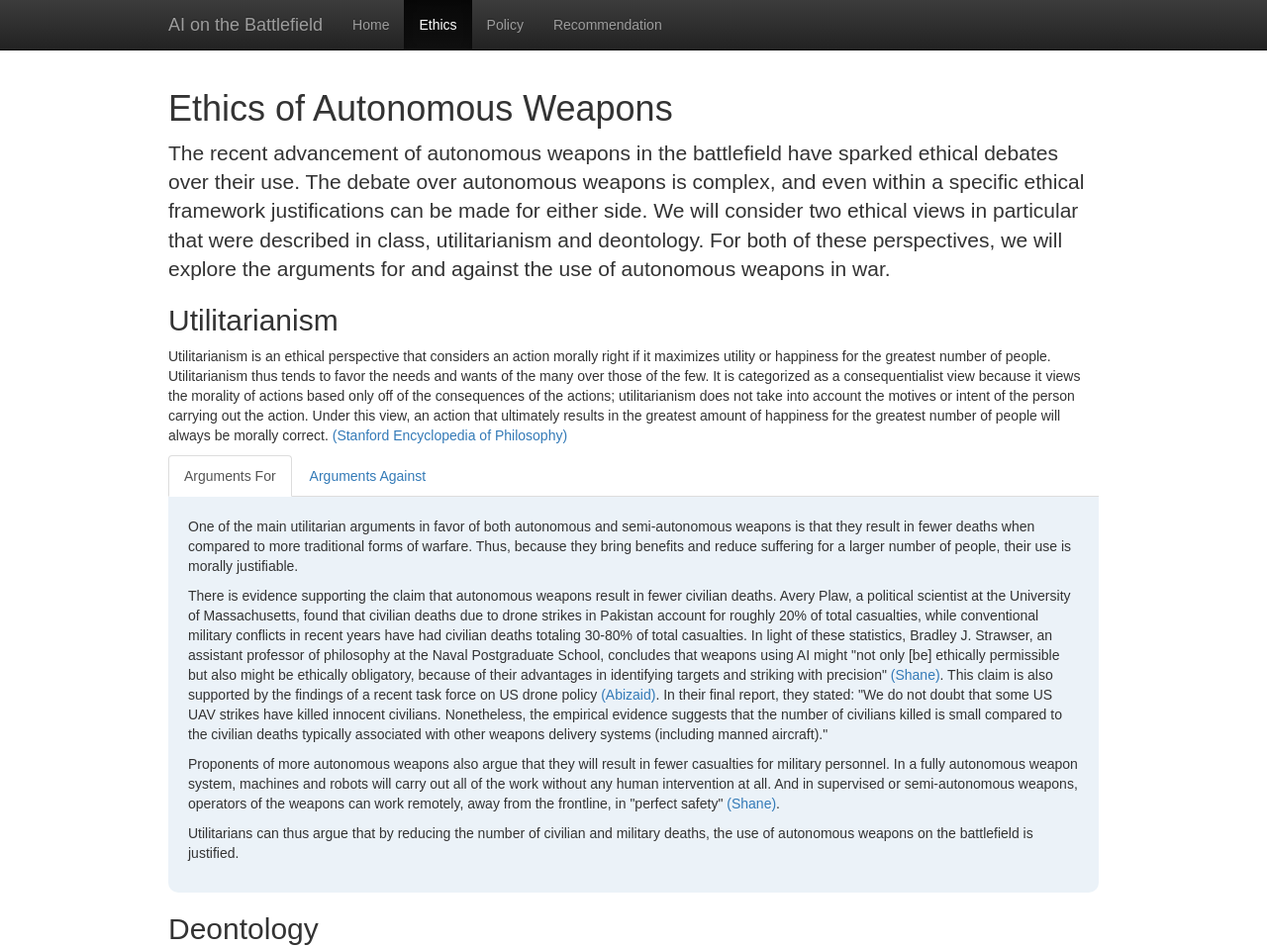
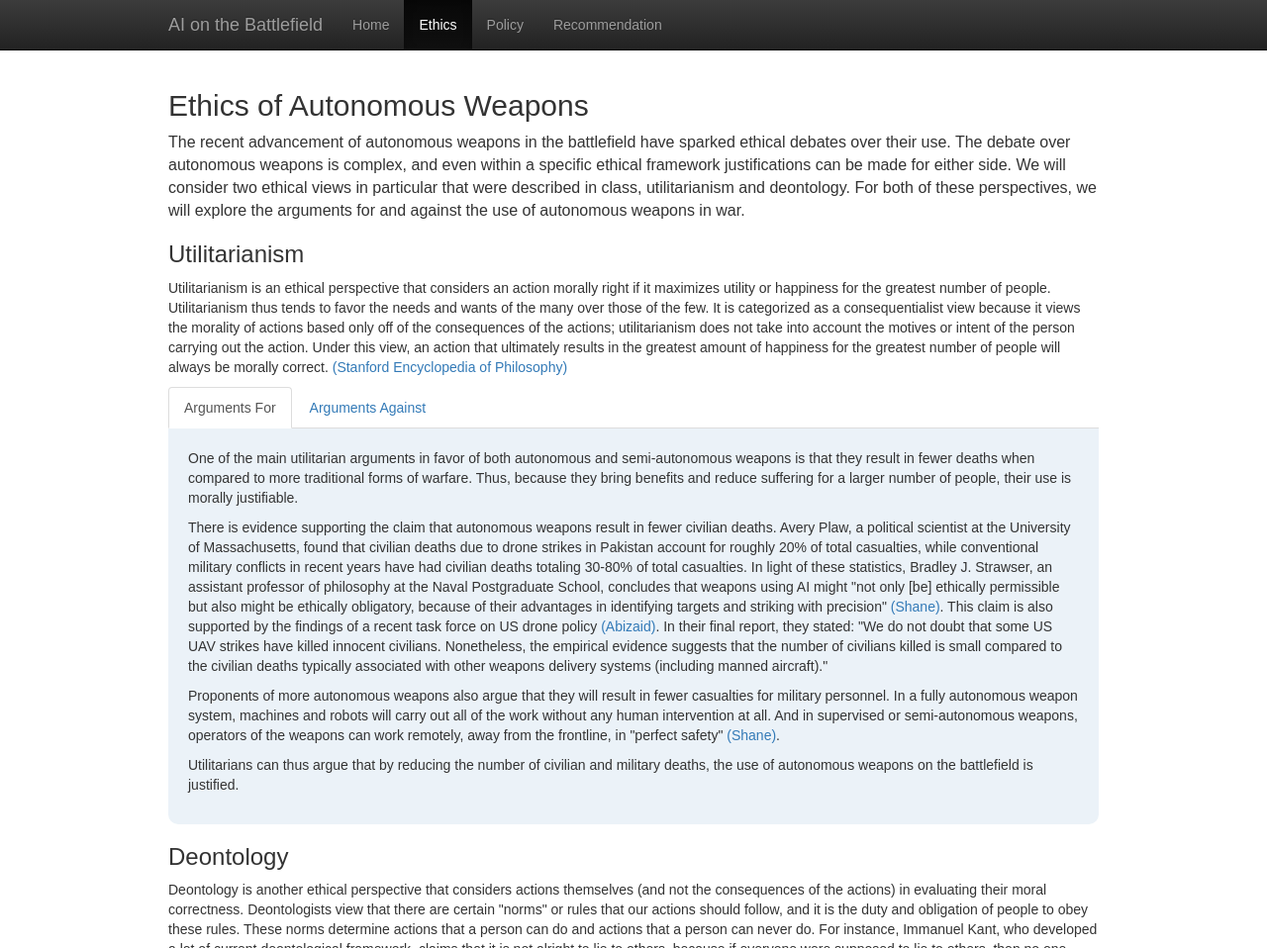
Before and after one commit to ttru/CS181, a plain HTML site: page ethics.html in a window 1280 px wide. Shown: the top 958 px of the page at 99% size. Drawn offline with nearby package versions, Linux system fonts and the light colour scheme.

Commit message:
uniform styles

```diff
--- a/ethics.html
+++ b/ethics.html
@@ -8,7 +8,7 @@
     <meta name="description" content="CS181W Final Project">
     <meta name="author" content="Tommy Truong, Luke Wilson, Haque Ishfaq, Eric Holmdahl">
 
-    <title>Ethics of AI on the Battlefield</title>
+    <title>AI on the Battlefield - Ethics</title>
 
     <!-- Latest compiled and minified CSS -->
     <link rel="stylesheet" href="https://maxcdn.bootstrapcdn.com/bootstrap/3.3.4/css/bootstrap.min.css">
@@ -46,11 +46,11 @@
     </nav>
 
     <div class="container theme-showcase" role="main">
-      <h1>Ethics of Autonomous Weapons</h1>
-      <p class="lead">
+      <h2>Ethics of Autonomous Weapons</h2>
+      <p class="intro-text">
         The recent advancement of autonomous weapons in the battlefield have sparked ethical debates over their use. The debate over autonomous weapons is complex, and even within a specific ethical framework justifications can be made for either side. We will consider two ethical views in particular that were described in class, utilitarianism and deontology. For both of these perspectives, we will explore the arguments for and against the use of autonomous weapons in war.
       </p>
-      <h2>Utilitarianism</h2>
+      <h3>Utilitarianism</h3>
       <p>
         Utilitarianism is an ethical perspective that considers an action morally right if it maximizes utility or happiness for the greatest number of people. Utilitarianism thus tends to favor the needs and wants of the many over those of the few. It is categorized as a consequentialist view because it views the morality of actions based only off of the consequences of the actions; utilitarianism does not take into account the motives or intent of the person carrying out the action. Under this view, an action that ultimately results in the greatest amount of happiness for the greatest number of people will always be morally correct. <a href="http://plato.stanford.edu/entries/consequentialism/">(Stanford Encyclopedia of Philosophy)</a>
       </p>
@@ -86,7 +86,7 @@
         </div>
       </div>
 
-      <h2>Deontology</h2>
+      <h3>Deontology</h3>
       <p>
         Deontology is another ethical perspective that considers actions themselves (and not the consequences of the actions) in evaluating their moral correctness. Deontologists view that there are certain &quot;norms&quot; or rules that our actions should follow, and it is the duty and obligation of people to obey these rules. These norms determine actions that a person can do and actions that a person can never do. For instance, Immanuel Kant, who developed a lot of current deontological framework, claims that it is not alright to lie to others, because if everyone were supposed to lie to others, then no one would believe anyone else and it would be impossible to deceive others. <a href="http://plato.stanford.edu/entries/ethics-deontological/">(Stanford Encyclopedia of Phiosophy)</a>
       </p>
```
Also changed, not shown: policy.html (+1 -1 lines), recommendation.html (+1 -1 lines).
